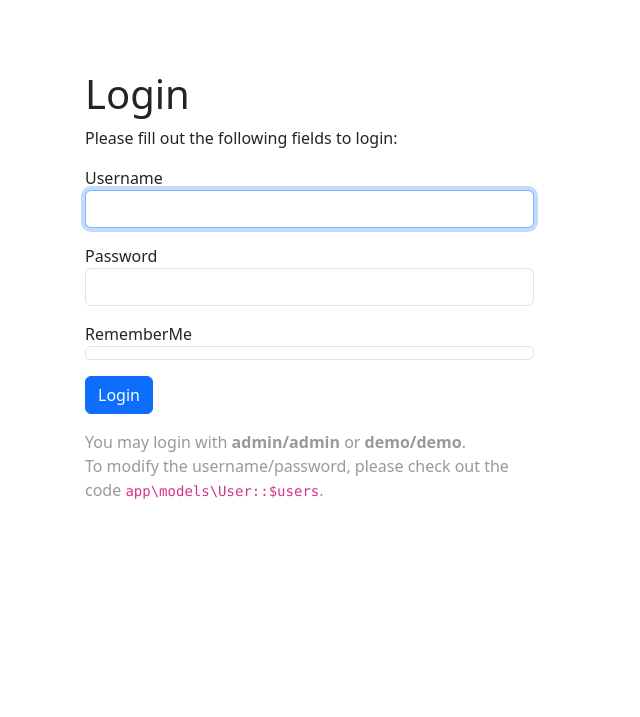
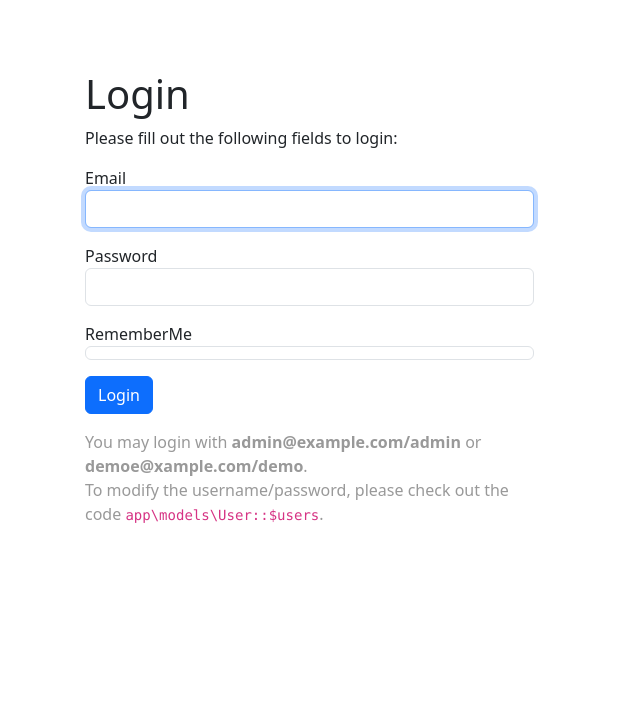
Before and after one commit to csouza1995/My-Expenses, a Yii app: template src/views/site/login.php in a window 1280 px wide. Shown: the top 717 px of the page, without its empty margins (0-640 px from the left). Run offline with PHP 8.4 and a stand-in for Yii, Linux system fonts and the light colour scheme; the template is opened without the code that fills it, so the values that code supplies are empty; form fields are guessed from the names that the template uses; some libraries are stand-ins or nearby versions.

Commit message:
fix: Correção do formulário de Usúario conforme modificação da Model

```diff
--- a/src/models/User.php
+++ b/src/models/User.php
@@ -21,7 +21,7 @@ class User extends \yii\base\BaseObject implements \yii\web\IdentityInterface
         '101' => [
             'id' => '101',
             'email' => 'demo@example.com',
-            'password_hash' => Yii::$app->>getSecurity()->generatePasswordHash('demo'),
+            'password_hash' => Yii::$app->getSecurity()->generatePasswordHash('demo'),
             'authKey' => 'test101key',
             'accessToken' => '101-token',
         ],
--- a/src/views/site/login.php
+++ b/src/views/site/login.php
@@ -29,7 +29,7 @@ $this->params['breadcrumbs'][] = $this->title;
                 ],
             ]); ?>
 
-            <?= $form->field($model, 'username')->textInput(['autofocus' => true]) ?>
+            <?= $form->field($model, 'email')->textInput(['autofocus' => true, 'type' => 'email']) ?>
 
             <?= $form->field($model, 'password')->passwordInput() ?>
 
@@ -46,7 +46,7 @@ $this->params['breadcrumbs'][] = $this->title;
             <?php ActiveForm::end(); ?>
 
             <div style="color:#999;">
-                You may login with <strong>admin/admin</strong> or <strong>demo/demo</strong>.<br>
+                You may login with <strong>admin@example.com/admin</strong> or <strong>demoe@xample.com/demo</strong>.<br>
                 To modify the username/password, please check out the code <code>app\models\User::$users</code>.
             </div>
 
```
